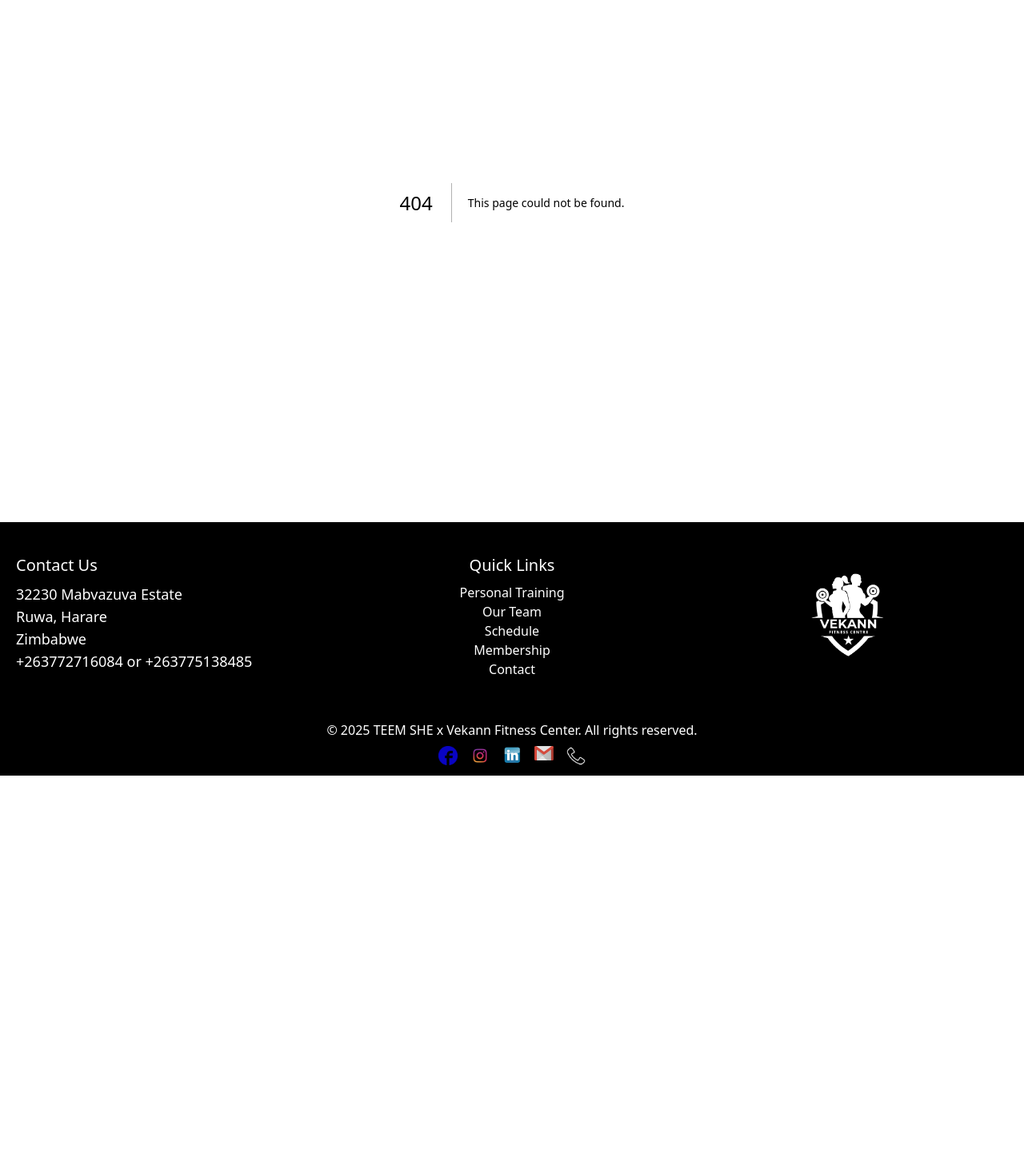
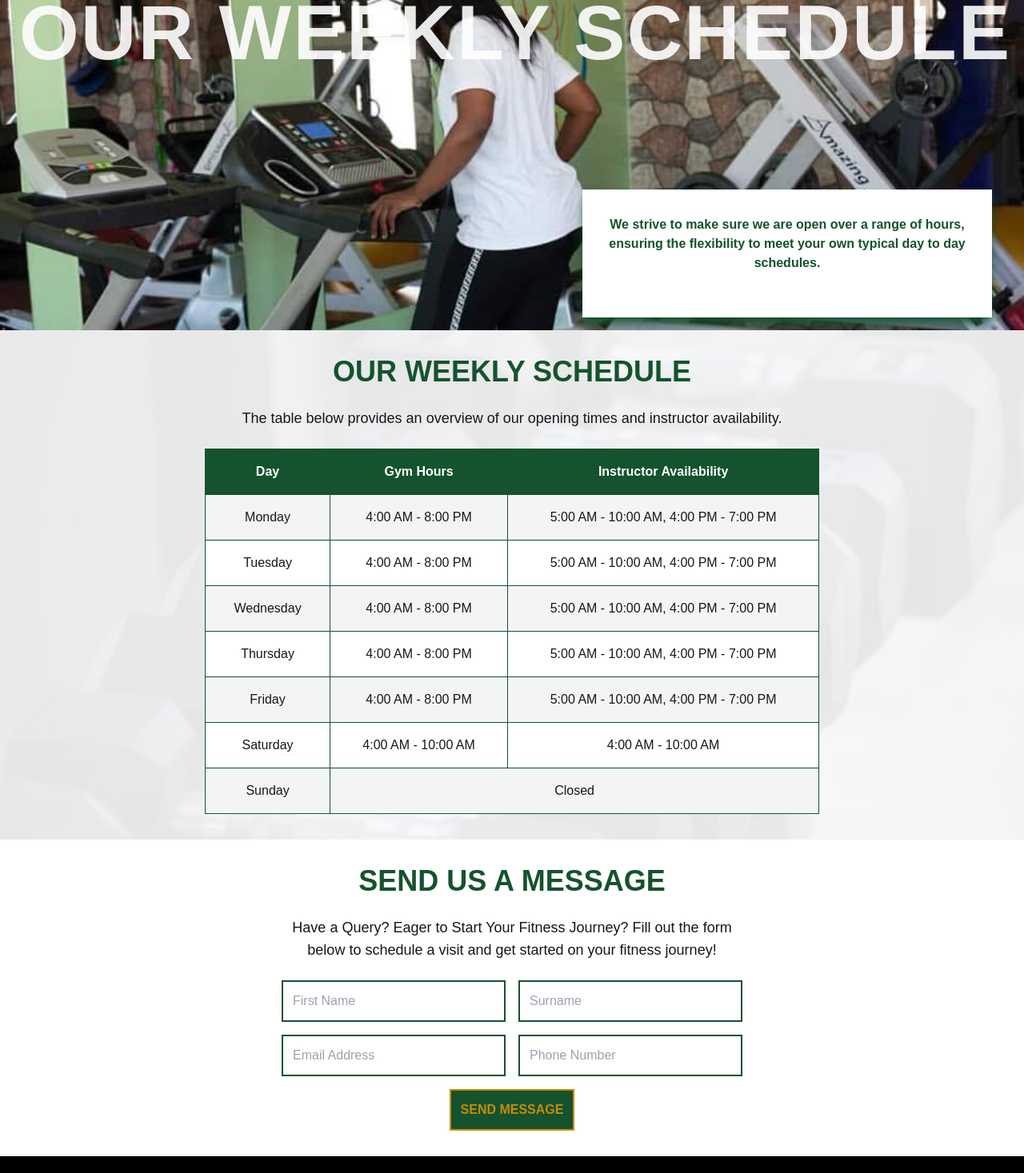
Before and after one commit to Masimbakutendaishe/VekannFitnessCentre, a Next.js app: page /Schedule in a window 1280 px wide. Before the commit this address had no page. Shown: the part 237-1704 px from the top of the page at 80% size. Before the commit the page ends 1207 px from the top, so only its background shows below. Built offline with nearby package versions, Linux system fonts and the light colour scheme.

Commit message:
Create Schedule.js

```diff
--- /dev/null
+++ b/pages/Schedule.js
@@ -0,0 +1,174 @@
+import Image from "next/image";
+import Link from "next/link";
+import React from "react";
+
+
+
+const SchedulePage = () => {
+  return (
+    <div className="relative overflow-hidden">
+      {/* Background Section */}
+      <section className="hidden sm:block m-0 p-0 bg-white relative h-[70vh] w-full flex items-center justify-center overflow-hidden z-10 shadow-white">
+        <Image
+          src="/pic11.jpg"
+          alt="Personal Training"
+          layout="responsive"
+          width={1920}
+          height={1080}
+          objectFit="cover"
+          objectPosition="top"
+          priority
+          className=" absolute inset-0 w-full h-full"
+        />
+
+        {/* Black Overlay */}
+        <div className="absolute inset-0 opacity-50 h-full w-full"></div>
+
+        {/* Text Content */}
+        <div className="absolute left-6 top-1/4 z-20 text-white space-y-8">
+          <div className="text-3xl sm:text-8xl font-extrabold tracking-wide opacity-90">
+            <p>OUR WEEKLY SCHEDULE</p>
+          </div>
+        </div>
+
+        {/* White Box with Space from Right Edge */}
+        <div className="border-green-900 absolute bottom-0 right-0 sm:right-10 bg-white w-full sm:w-[40vw] h-[20vh] z-30 transform translate-y-[-10%] p-8 shadow-lg shadow-green-900">
+          <p className="text-l font-bold text-green-900 text-center">
+            We strive to make sure we are open over a range of hours, ensuring the flexibility to meet your own typical day to day schedules.
+          </p>
+        </div>
+      </section>
+
+ {/* Small Screen Section */}
+<section className="sm:hidden  ">
+<div className="relative h-48 w-full bg-cover bg-center" style={{ backgroundImage: "url('/pic11.jpg')" }}>
+        <div className="absolute inset-0 bg-black opacity-50"></div>
+        <h1 className="relative text-left text-white text-5xl font-bold z-10 py-16 opacity-90 ">OUR WEEKLY SCHEDULE</h1>
+      </div>
+
+  {/* White Box with Space from Right Edge */}
+  <div className="border-green-900  bg-white  sm:w-[40vw] h-[20vh] z-30 transform p-8 shadow-lg shadow-green-900">
+          <p className="text-l font-bold text-green-900 text-center">
+          We strive to make sure we are open over a range of hours, ensuring the flexibility to meet your own typical day to day schedules.</p>
+        </div>
+</section>
+
+
+      {/* Schedule Table Section */}
+      <section className="relative py-8 px-4 shadow-lg shadow-white" style={{ backgroundImage: "url('/pic3.jpg')", backgroundSize: "cover", backgroundPosition: "center" }}>
+        <div className="absolute inset-0 bg-white bg-opacity-90"></div>
+        <div className="max-w-3xl mx-auto text-center relative z-10">
+          <h2 className="text-2xl sm:text-4xl font-extrabold text-green-900 mb-6">OUR WEEKLY SCHEDULE</h2>
+          <p className="text-sm sm:text-lg font-extralight mb-6">The table below provides an overview of our opening times and instructor availability.</p>
+
+          <div className="overflow-x-auto">
+            <table className="w-full border-collapse border border-green-900">
+              <thead>
+                <tr className="bg-green-900 text-white">
+                  <th className="border border-green-900 px-6 py-4">Day</th>
+                  <th className="border border-green-900 px-6 py-4">Gym Hours</th>
+                  <th className="border border-green-900 px-6 py-4">Instructor Availability</th>
+                </tr>
+              </thead>
+              <tbody>
+                <tr className="bg-gray-100">
+                  <td className="border border-green-900 px-6 py-4">Monday</td>
+                  <td className="border border-green-900 px-6 py-4">4:00 AM - 8:00 PM</td>
+                  <td className="border border-green-900 px-6 py-4">5:00 AM - 10:00 AM, 4:00 PM - 7:00 PM</td>
+                </tr>
+                <tr className="bg-white">
+                  <td className="border border-green-900 px-6 py-4">Tuesday</td>
+                  <td className="border border-green-900 px-6 py-4">4:00 AM - 8:00 PM</td>
+                  <td className="border border-green-900 px-6 py-4">5:00 AM - 10:00 AM, 4:00 PM - 7:00 PM</td>
+                </tr>
+                <tr className="bg-gray-100">
+                  <td className="border border-green-900 px-6 py-4">Wednesday</td>
+                  <td className="border border-green-900 px-6 py-4">4:00 AM - 8:00 PM</td>
+                  <td className="border border-green-900 px-6 py-4">5:00 AM - 10:00 AM, 4:00 PM - 7:00 PM</td>
+                </tr>
+                <tr className="bg-white">
+                  <td className="border border-green-900 px-6 py-4">Thursday</td>
+                  <td className="border border-green-900 px-6 py-4">4:00 AM - 8:00 PM</td>
+                  <td className="border border-green-900 px-6 py-4">5:00 AM - 10:00 AM, 4:00 PM - 7:00 PM</td>
+                </tr>
+                <tr className="bg-gray-100">
+                  <td className="border border-green-900 px-6 py-4">Friday</td>
+                  <td className="border border-green-900 px-6 py-4">4:00 AM - 8:00 PM</td>
+                  <td className="border border-green-900 px-6 py-4">5:00 AM - 10:00 AM, 4:00 PM - 7:00 PM</td>
+                </tr>
+                <tr className="bg-white">
+                  <td className="border border-green-900 px-6 py-4">Saturday</td>
+                  <td className="border border-green-900 px-6 py-4">4:00 AM - 10:00 AM</td>
+                  <td className="border border-green-900 px-6 py-4">4:00 AM - 10:00 AM</td>
+                </tr>
+                <tr className="bg-gray-100">
+                  <td className="border border-green-900 px-6 py-4">Sunday</td>
+                  <td className="border border-green-900 px-6 py-4" colSpan="2">Closed</td>
+                </tr>
+              </tbody>
+            </table>
+          </div>
+        </div>
+      </section>
+
+      {/* Schedule a Visit Section */}
+      <section
+        className="relative py-8 px-4 shadow-lg shadow-white bg-white"
+
+      >
+        <div className="absolute inset-0 bg-white bg-opacity-90"></div>
+        <div className="max-w-xl mx-auto text-center relative z-10">
+          <h2 className="text-2xl sm:text-4xl font-extrabold text-green-900 mb-6">SEND US A MESSAGE</h2>
+          <p className="text-sm sm:text-lg font-extralight mb-6">
+            Have a Query? Eager to Start Your Fitness Journey? Fill out the form below to schedule a visit and get started on your fitness journey!
+          </p>
+
+          <form className="space-y-4">
+            <div className="grid grid-cols-2 gap-4">
+              <div>
+                <input
+                  type="text"
+                  placeholder="First Name"
+                  className="w-full p-3 border-2 border-green-900 focus:outline-none focus:border-yellow-600"
+                />
+              </div>
+              <div>
+                <input
+                  type="text"
+                  placeholder="Surname"
+                  className="w-full p-3 border-2 border-green-900 focus:outline-none focus:border-yellow-600"
+                />
+              </div>
+            </div>
+            <div className="grid grid-cols-2 gap-4">
+              <div>
+                <input
+                  type="email"
+                  placeholder="Email Address"
+                  className="w-full p-3 border-2 border-green-900 focus:outline-none focus:border-yellow-600"
+                />
+              </div>
+              <div>
+                <input
+                  type="tel"
+                  placeholder="Phone Number"
+                  className="w-full p-3 border-2 border-green-900 focus:outline-none focus:border-yellow-600"
+                />
+              </div>
+            </div>
+            <div>
+              <button
+                type="submit"
+                className="font-semibold p-3 bg-green-900 text-yellow-600 border-2 border-yellow-600 hover:bg-yellow-600 hover:text-green-900 hover:border-green-900 transition-all duration-300"
+              >
+                SEND MESSAGE
+              </button>
+            </div>
+          </form>
+        </div>
+      </section>
+    </div>
+  );
+};
+
+export default SchedulePage;
```
